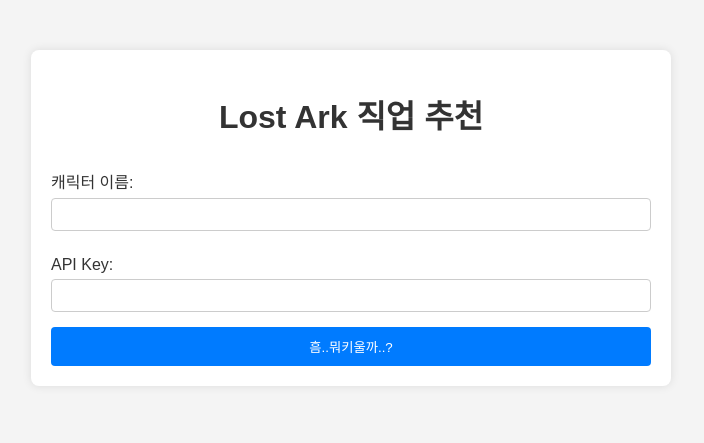
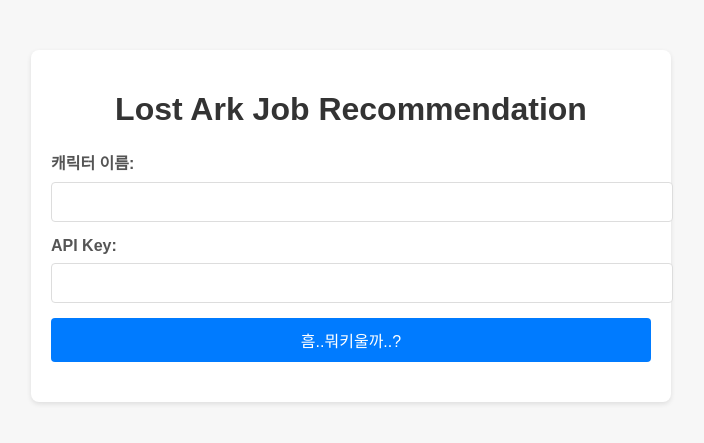
Before and after one commit to ttataboota/LostArk_reco, a Flask app: page / in a window 1280 px wide. Shown: the top 443 px of the page, without its empty margins (289-993 px from the left). Run offline with Flask 3, Linux system fonts and the light colour scheme; parts of the project's set-up code (start-up, migrations or seed data) failed here and were passed over.

Commit message:
HTML 및 CSS 수정, 피드백 로직 추가

```diff
--- a/static/style.css
+++ b/static/style.css
@@ -1,49 +1,89 @@
 body {
     font-family: Arial, sans-serif;
-    background-color: #f4f4f4;
-    color: #333;
     margin: 0;
     padding: 0;
+    background-color: #f7f7f7;
 }
 
 .container {
     max-width: 600px;
     margin: 50px auto;
-    background: #fff;
     padding: 20px;
+    background: white;
     border-radius: 8px;
-    box-shadow: 0 0 10px rgba(0, 0, 0, 0.1);
+    box-shadow: 0 2px 5px rgba(0, 0, 0, 0.1);
 }
 
 h1 {
     text-align: center;
+    color: #333;
 }
 
 form {
-    display: flex;
-    flex-direction: column;
+    margin-bottom: 20px;
 }
 
 label {
-    margin-top: 10px;
+    display: block;
+    margin-bottom: 8px;
+    font-weight: bold;
+    color: #555;
 }
 
 input {
-    padding: 8px;
-    margin: 5px 0 15px 0;
-    border: 1px solid #ccc;
+    width: 100%;
+    padding: 10px;
+    margin-bottom: 15px;
+    border: 1px solid #ddd;
     border-radius: 4px;
+    font-size: 16px;
 }
 
 button {
+    width: 100%;
     padding: 10px;
-    background: #007bff;
-    color: #fff;
+    background-color: #007bff;
+    color: white;
+    border: none;
+    border-radius: 4px;
+    font-size: 16px;
+    cursor: pointer;
+}
+
+button:hover {
+    background-color: #0056b3;
+}
+
+#loading {
+    text-align: center;
+    color: #007bff;
+    font-size: 18px;
+    margin-top: 20px;
+}
+
+#good, #bad {
+    padding: 10px 20px;
+    margin: 5px;
+    font-size: 16px;
     border: none;
     border-radius: 4px;
     cursor: pointer;
 }
 
-button:hover {
-    background: #0056b3;
+#good {
+    background-color: #28a745;
+    color: white;
 }
+
+#good:hover {
+    background-color: #218838;
+}
+
+#bad {
+    background-color: #dc3545;
+    color: white;
+}
+
+#bad:hover {
+    background-color: #c82333;
+}
--- a/templates/index.html
+++ b/templates/index.html
@@ -8,7 +8,7 @@
 </head>
 <body>
     <div class="container">
-        <h1>Lost Ark 직업 추천</h1>
+        <h1>Lost Ark Job Recommendation</h1>
         <form id="recommend-form">
             <label for="user_name">캐릭터 이름:</label>
             <input type="text" id="user_name" name="user_name" required>
@@ -18,56 +18,75 @@
 
             <button type="submit">흠..뭐키울까..?</button>
         </form>
+        <div id="loading" style="display: none;">로딩 중...</div>
         <div id="result"></div>
     </div>
-
     <script>
         document.getElementById('recommend-form').addEventListener('submit', async (event) => {
-            event.preventDefault(); // 폼의 기본 제출 동작 방지
+            event.preventDefault();
 
-            const userName = document.getElementById('user_name').value; // 사용자 이름 가져오기
-            const apiKey = document.getElementById('api_key').value; // API 키 가져오기
+            const loadingDiv = document.getElementById('loading');
+            const resultDiv = document.getElementById('result');
 
+            // 로딩 메시지 표시
+            loadingDiv.style.display = 'block';
+            resultDiv.innerHTML = '';
+
+            const userName = document.getElementById('user_name').value;
+            const apiKey = document.getElementById('api_key').value;
+
+            try {
                 const response = await fetch('/recommend', {
                     method: 'POST',
-                headers: {
-                    'Content-Type': 'application/json'
-                },
-                body: JSON.stringify({ user_name: userName, api_key: apiKey }) // 요청 본문에 JSON 데이터 추가
+                    headers: { 'Content-Type': 'application/json' },
+                    body: JSON.stringify({ user_name: userName, api_key: apiKey }),
                 });
 
-            const resultDiv = document.getElementById('result'); // 결과를 표시할 div
-            const data = await response.json(); // 응답 데이터를 JSON으로 파싱
+                const data = await response.json();
 
                 if (response.ok) {
-                // 응답 성공 처리
                     if (data.recommendations) {
-                    // 추천 리스트가 있는 경우 앞쪽 3개만 출력
-                    const topRecommendations = data.recommendations.slice(0, 3); // 추천 리스트 앞 3개 가져오기
-                    const filledRecommendations = [
-                        topRecommendations[0] || "",
-                        topRecommendations[1] || "",
-                        topRecommendations[2] || ""
-                    ]; // 3개 미만일 경우 빈 문자열로 채움
+                        const recommendations = data.recommendations.slice(0, 3);
                         resultDiv.innerHTML = `
-                        <h2>이건 어떰?:</h2>
+                            <h2>추천 결과:</h2>
                             <ul>
-                            <li>추천 1: ${filledRecommendations[0]}</li>
-                            <li>추천 2: ${filledRecommendations[1]}</li>
-                            <li>추천 3: ${filledRecommendations[2]}</li>
-                        </ul>`;
+                                <li>추천 1: ${recommendations[0] || ''}</li>
+                                <li>추천 2: ${recommendations[1] || ''}</li>
+                                <li>추천 3: ${recommendations[2] || ''}</li>
+                            </ul>
+                            <button id="good">Good</button>
+                            <button id="bad">Bad</button>
+                        `;
+                        addFeedbackListeners();
                     } else if (data.message) {
-                    // 메시지가 문자열인 경우
-                    resultDiv.innerHTML = `<h2>뉴비다!!:</h2><p>${data.message}</p>`;
-                } else {
-                    // 예상치 못한 응답
-                    resultDiv.innerHTML = `<h2>오류 난듯요!!:</h2><p>Unknown response format.</p>`;
+                        resultDiv.innerHTML = `<h2>나중에 다시와라!</h2><p>${data.message}</p>`;
                     }
                 } else {
-                // 응답 실패 처리
-                resultDiv.innerHTML = `<h2>Error:</h2><p>${data.error || "Unknown error occurred."}</p>`;
+                    resultDiv.innerHTML = `<h2>Error</h2><p>${data.error || 'Unknown error occurred.'}</p>`;
+                }
+            } catch (err) {
+                resultDiv.innerHTML = `<h2>Error</h2><p>${err.message}</p>`;
+            } finally {
+                // 로딩 메시지 숨기기
+                loadingDiv.style.display = 'none';
             }
         });
+
+        function addFeedbackListeners() {
+            document.getElementById('good').addEventListener('click', () => sendFeedback('good'));
+            document.getElementById('bad').addEventListener('click', () => sendFeedback('bad'));
+        }
+
+        async function sendFeedback(type) {
+            const response = await fetch('/feedback', {
+                method: 'POST',
+                headers: { 'Content-Type': 'application/json' },
+                body: JSON.stringify({ feedback: type }),
+            });
+
+            const data = await response.json();
+            alert(data.message || '피드백이 저장되었습니다.');
+        }
     </script>
 </body>
 </html>
```
Lines whose indentation alone changed are shown as unchanged.
